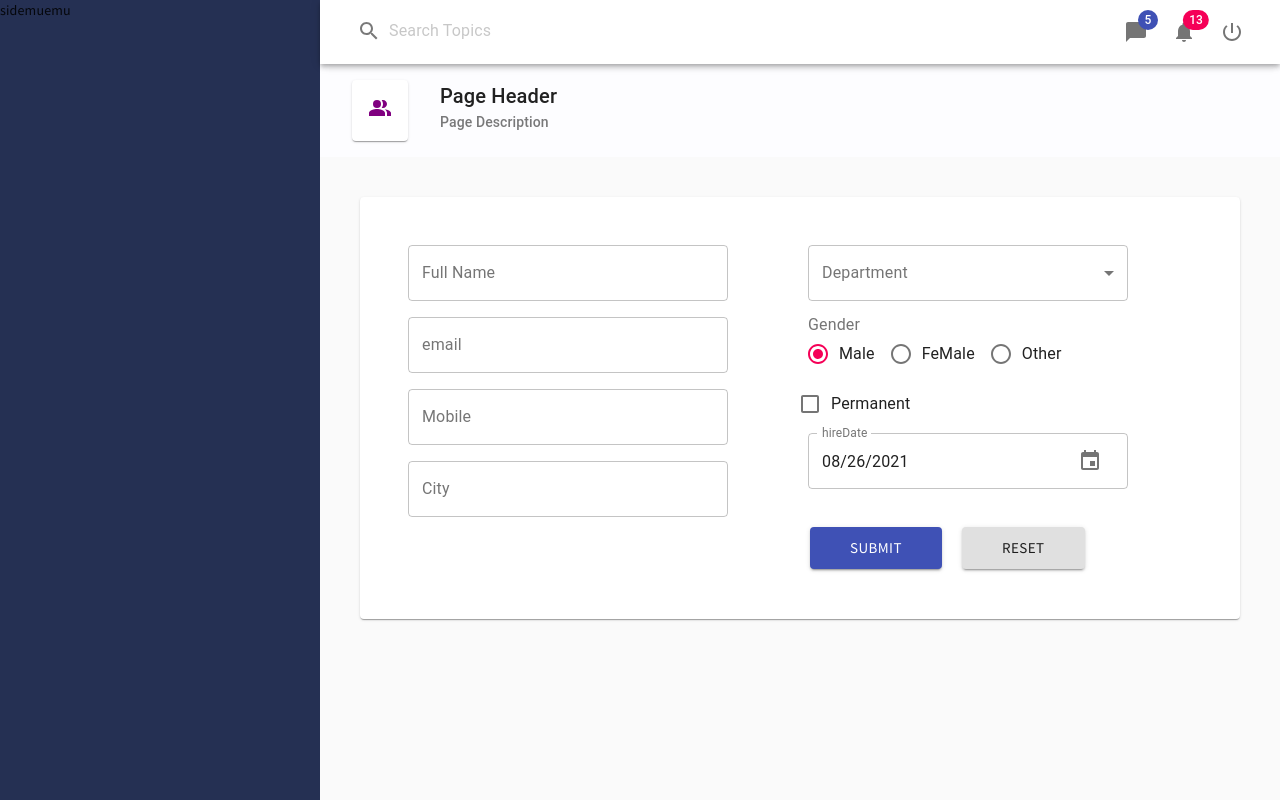
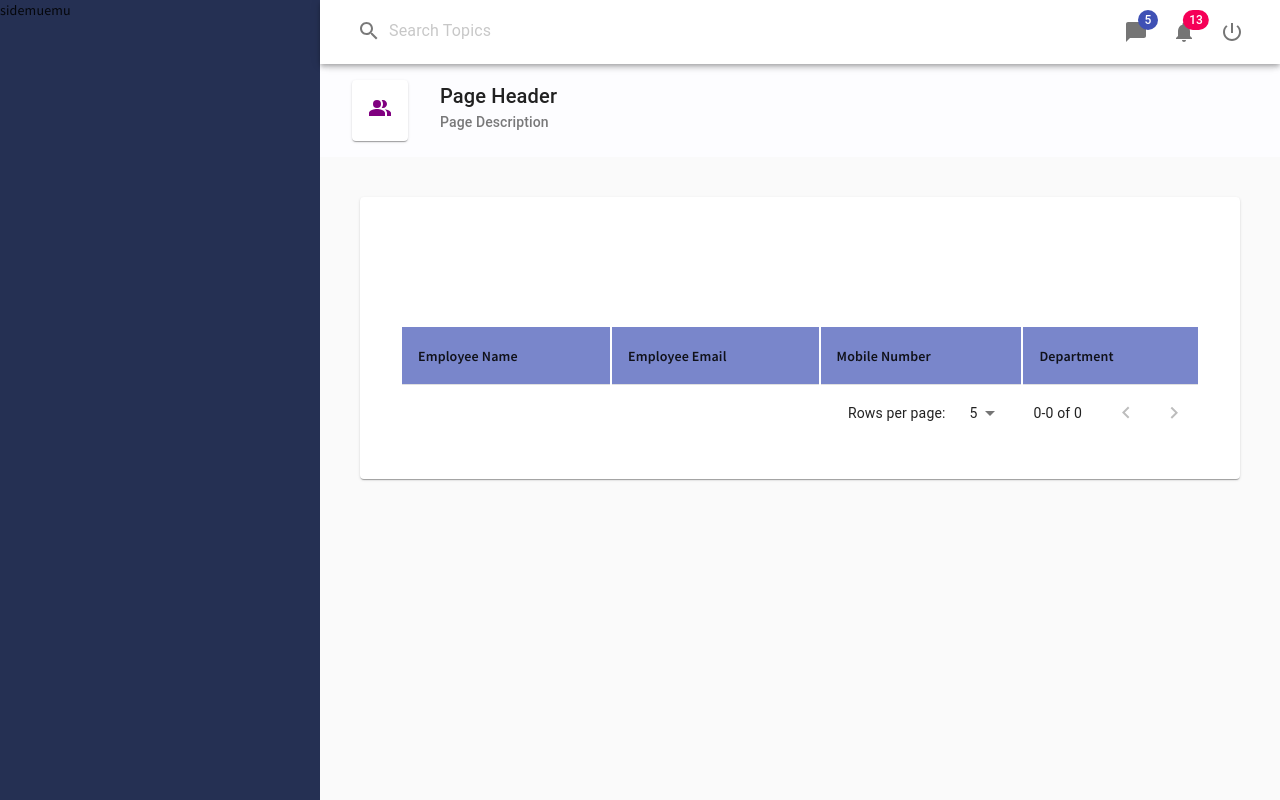
Before and after one commit to Anuki-UCSC/admin-panel--material-ui, a React (Create React App) app: page / in a window 1280 px wide. Built offline with nearby package versions, Linux system fonts and the light colour scheme.

Commit message:
reusable table with paging

```diff
--- a/src/pages/Mui-home/Mui_home.js
+++ b/src/pages/Mui-home/Mui_home.js
@@ -5,6 +5,7 @@ import Appbar from "../../components2/appbar/Appbar";
 import PageHeader from "../../components2/pageHeader/PageHeader";
 import Sidemenu from "../../components2/sidemenu/Sidemenu";
 import ReusableEmpform from "../forms/ReusableEmpform";
+import ReusableTable from "../tables/ReusableTable";
 
 const useStyles = makeStyles({
   mui_home: {
@@ -32,7 +33,8 @@ export default function Mui_home() {
           icon={<PeopleAlt />}
         />
         <Card className={classes.form_container}>
-          <ReusableEmpform />
+          {/* <ReusableEmpform /> */}
+          <ReusableTable />
         </Card>
       </div>
     </div>
--- /dev/null
+++ b/src/pages/tables/ReusableTable.js
@@ -0,0 +1,38 @@
+import { TableBody, TableCell, TableRow, Toolbar } from "@material-ui/core";
+import React, { useState } from "react";
+import useTable from "./useTable";
+import * as EmployeeService from "../../services/EmployeeService";
+
+export default function ReusableTable() {
+  const headCells = [
+    { id: "fullName", label: "Employee Name" },
+    { id: "email", label: "Employee Email" },
+    { id: "mobile", label: "Mobile Number" },
+    { id: "deparment", label: "Department" },
+  ];
+
+  const [records, setRecords] = useState(EmployeeService.getAllEmployees());
+
+  const { TblContainer, TblHead, TblPagination, recordsAfterPagingAndSorting } =
+    useTable(records, headCells);
+
+  return (
+    <>
+      <Toolbar></Toolbar>
+      <TblContainer>
+        <TblHead />
+        <TableBody>
+          {recordsAfterPagingAndSorting().map((item) => (
+            <TableRow key={item.id}>
+              <TableCell>{item.fullName}</TableCell>
+              <TableCell>{item.email}</TableCell>
+              <TableCell>{item.mobile}</TableCell>
+              <TableCell>{item.department}</TableCell>
+            </TableRow>
+          ))}
+        </TableBody>
+      </TblContainer>
+      <TblPagination />
+    </>
+  );
+}
--- /dev/null
+++ b/src/pages/tables/useTable.js
@@ -0,0 +1,134 @@
+import { TableCell, TableSortLabel } from "@material-ui/core";
+import {
+  TableHead,
+  TableRow,
+  makeStyles,
+  TablePagination,
+} from "@material-ui/core";
+import { set } from "date-fns";
+import React, { useState } from "react";
+
+const useStyles = makeStyles((theme) => ({
+  table: {
+    marginTop: theme.spacing(3),
+    width: "100%",
+    "& thead th": {
+      fontWeight: "600",
+      color: theme.palette.main,
+      backgroundColor: theme.palette.primary.light,
+    },
+    "& tbody td": {
+      fontWeight: "300",
+    },
+    "& tbody tr:hover": {
+      backgroundColor: "#ffbf2",
+      cursor: "pointer",
+    },
+  },
+}));
+
+export default function useTable(records, headCells) {
+  const classes = useStyles();
+
+  const pages = [5, 10, 25];
+  const [page, setPage] = useState(0);
+  const [rowsPerPage, setRowsPerPage] = useState(pages[page]);
+  const [order, setOrder] = useState();
+  const [orderBy, setOrderBy] = useState();
+
+  const TblContainer = (props) => (
+    <table className={classes.table}>{props.children}</table>
+  );
+
+  const handleSortRequest = (cellid) => {
+    const isAsc = orderBy === cellid && order === "asc";
+    setOrder(isAsc ? "desc" : "asc");
+    setOrderBy(cellid);
+  };
+
+  const TblHead = (props) => {
+    return (
+      <TableHead>
+        <TableRow>
+          {headCells.map((headcell) => (
+            <TableCell
+              key={headcell.id}
+              sortDirection={orderBy === headcell.id ? order : false}
+            >
+              <TableSortLabel
+                active={orderBy === headcell.id}
+                direction={orderBy === headcell.id ? order : "asc"}
+                onClick={() => {
+                  handleSortRequest(headcell.id);
+                }}
+              >
+                {headcell.label}
+              </TableSortLabel>
+            </TableCell>
+          ))}
+        </TableRow>
+      </TableHead>
+    );
+  };
+
+  const handleChangePage = (event, newPage) => {
+    setPage(newPage);
+  };
+
+  const handleChangeRowsPerPage = (event) => {
+    setRowsPerPage(parseInt(event.target.value, 10));
+    setPage(0);
+  };
+
+  const TblPagination = () => (
+    <TablePagination
+      component="div"
+      page={page}
+      rowsPerPageOptions={pages}
+      rowsPerPage={rowsPerPage}
+      count={records.length}
+      onChangePage={handleChangePage}
+      onChangeRowsPerPage={handleChangeRowsPerPage}
+    />
+  );
+
+  function stableSort(array, comparator) {
+    const stabilizeThis = array.map((el, index) => [el, index]);
+    stabilizeThis.sort((a, b) => {
+      const order = comparator(a[0], b[0]);
+      if (order !== 0) return order;
+      return a[1] - b[1];
+    });
+    return stabilizeThis.map((el) => el[0]);
+  }
+
+  function getComparator(order, orderBy) {
+    return order === "desc"
+      ? (a, b) => descendingComparator(a, b, orderBy)
+      : (a, b) => -descendingComparator(a, b, orderBy);
+  }
+
+  function descendingComparator(a, b, orderBy) {
+    if (b[orderBy] < a[orderBy]) {
+      return -1;
+    }
+    if (b[orderBy] > a[orderBy]) {
+      return 1;
+    }
+    return 0;
+  }
+
+  const recordsAfterPagingAndSorting = () => {
+    return stableSort(records, getComparator(order, orderBy)).slice(
+      page * rowsPerPage,
+      (page + 1) * rowsPerPage
+    );
+  };
+
+  return {
+    TblContainer,
+    TblHead,
+    TblPagination,
+    recordsAfterPagingAndSorting,
+  };
+}
--- /dev/null
+++ b/src/services/EmployeeService.js
@@ -0,0 +1,43 @@
+import React from "react";
+
+const KEYS = {
+  employees: "employees",
+  employeeId: "employeeId",
+};
+
+export const getDeparmentList = () => [
+  { id: "1", title: "IT" },
+  { id: "2", title: "Development" },
+  { id: "3", title: "Accounts" },
+  { id: "4", title: "Human Resource" },
+];
+
+export function insertEmployee(data) {
+  console.log(data);
+  let employees = getAllEmployees();
+  data["id"] = generateEmployeeId();
+  console.log(data["id"]);
+  employees.push(data);
+  localStorage.setItem(KEYS.employees, JSON.stringify(employees));
+}
+
+export function generateEmployeeId() {
+  if (localStorage.getItem(KEYS.employeeId) == null)
+    localStorage.setItem(KEYS.employeeId, "0");
+  var id = parseInt(localStorage.getItem(KEYS.employeeId));
+  localStorage.setItem(KEYS.employeeId, (++id).toString());
+  return id;
+}
+
+export function getAllEmployees() {
+  if (localStorage.getItem(KEYS.employees) == null)
+    localStorage.setItem(KEYS.employees, JSON.stringify([]));
+  let employees = JSON.parse(localStorage.getItem(KEYS.employees));
+
+  //   map
+  let departments = getDeparmentList();
+  return employees.map((x) => ({
+    ...x,
+    department: departments[x.deparmentid - 1].title,
+  }));
+}
```
